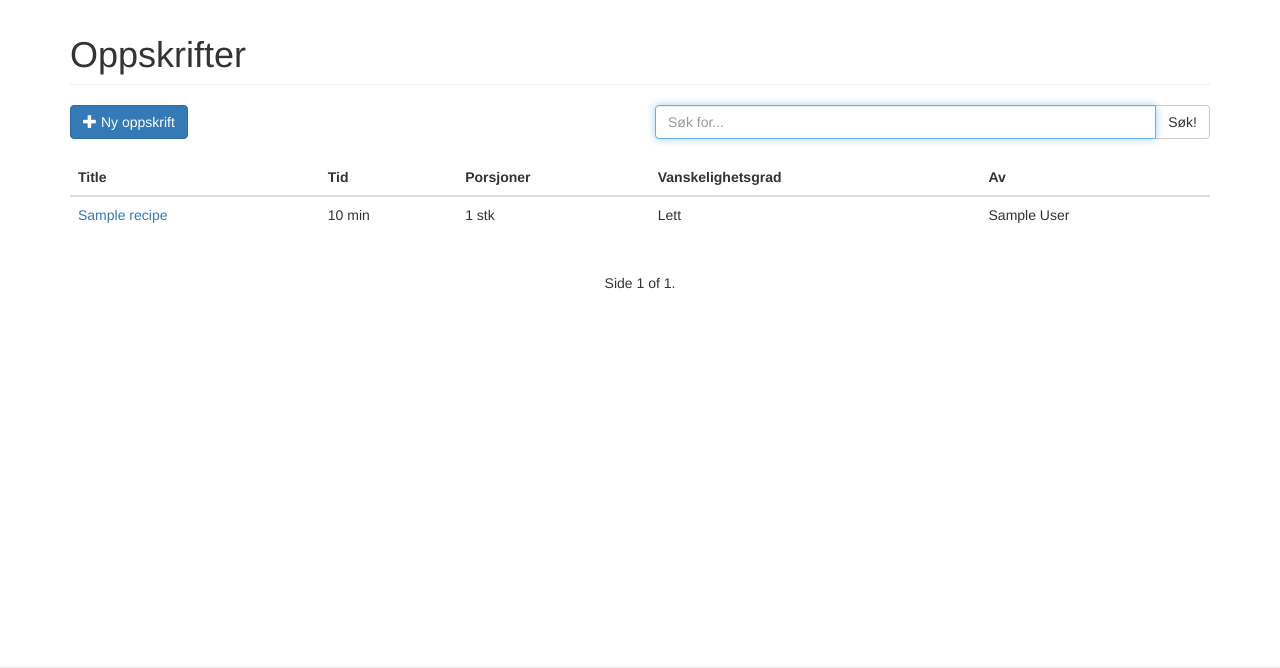
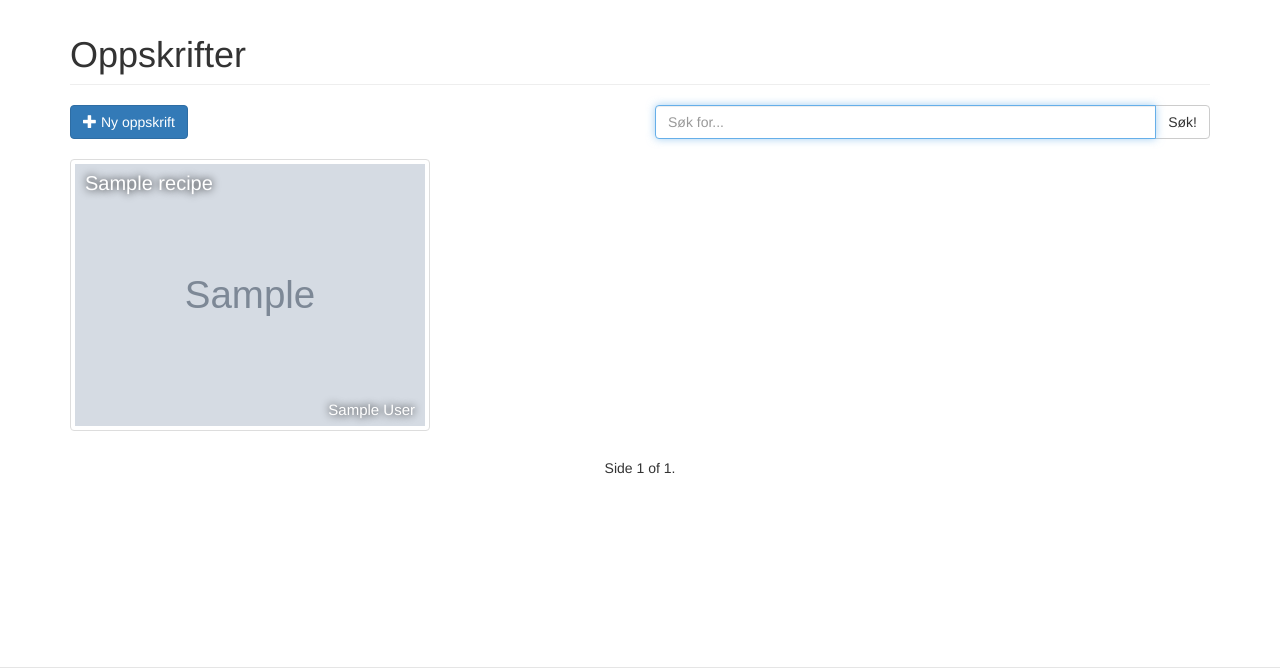
Before and after one commit to torvald/lekvam.no, a Django app: page /oppskrifter/ in a window 1280 px wide. Shown: the part 52-720 px from the top of the page. Run offline with Django 3.2, Linux system fonts and the light colour scheme; tables that the repository leaves empty hold one stand-in row (values such as "Sample post"); grey boxes marked "Sample" are stand-in pictures; some libraries are stand-ins or nearby versions.

Commit message:
Change from table to gallery like grid in oppskrifter

```diff
--- a/oppskrifter/static/css/recipe-styles.css
+++ b/oppskrifter/static/css/recipe-styles.css
@@ -1,3 +1,29 @@
+.frontcover {
+    position: relative;
+    margin-bottom: 7px;
+}
+
+.frontcover .title {
+    color:white;
+    font-size: 20px;
+    text-shadow: 0px 0px 8px black;
+    position: absolute;
+    top: 10px;
+    left: 30px;
+    width: 80%;
+}
+
+.frontcover .metadata {
+    color:white;
+    font-size: 15px;
+    text-shadow: 0px 0px 8px black;
+    text-align: right;
+    position: absolute;
+    bottom: 1px;
+    right: 30px;
+    width: 80%;
+}
+
 #recipe-info, #recipe-ingredients, #recipe-subrecipe {
     padding:5px;
 }
--- a/oppskrifter/templates/recipes.html
+++ b/oppskrifter/templates/recipes.html
@@ -2,6 +2,7 @@
 {% load static %}
 
 {% block content %}
+<link href="{% static 'css/recipe-styles.css' %}" type="text/css" rel="stylesheet">
 <div class="container">
   <h1 class="page-header">Oppskrifter</h1>
 
@@ -26,33 +27,36 @@
       </div>
   </div><!-- /row -->
     <br>
-  <div class="table-responsive">
-      <table class="table" id="recipe-table">
-          <thead>
-              <tr>
-                  <th>Title</th>
-                  <th>Tid</th>
-                  <th>Porsjoner</th>
-                  <th>Vanskelighetsgrad</th>
-                  <th>Av</th>
-              </tr>
-          </thead>
-          <tbody>
-              {% for recipe in recipes %}
-              <tr>
-                  <td><a href="{% url 'recipe' recipe_id=recipe.id %}">{{ recipe.title }}</a></td>
-                  <td>{{ recipe.duration }} min</td>
-                  <td>{{ recipe.people }} stk</td>
-                  <td>{{ recipe.get_level_display }}</td>
-                  <td>{{ recipe.owner.get_full_name }}</td>
-              </tr>
-              {% empty %}
-              <tr>
-                  <td colspan="7" class="text-center bg-warning">Ingen oppskrifter</td>
-              </tr>
-              {% endfor %}
-          </tbody>
-      </table>
+
+   <div class="row">
+       {% for recipe in recipes %}
+       <div class="col-lg-4 col-md-4 col-sm-6 col-xs-12 frontcover">
+            <a href="{% url 'recipe' recipe_id=recipe.id %}">
+
+              {% if recipe.image %}
+                <img src="{{ recipe.image.url }}" class="img-thumbnail img-responsive" />
+              {% else %}
+                 <img src="http://via.placeholder.com/600x400?text=Bilde mangler" class="img-thumbnail img-responsive" />
+              {% endif %}
+
+              <div class="title">
+                  <p>{{ recipe.title }}</p>
+              </div>
+
+              <div class="metadata">
+                  <p>{{ recipe.owner.get_full_name }}</p>
+              </div>
+
+              <div style="display:none;">
+                  {{ recipe.duration }} min
+                  {{ recipe.people }} stk
+                  {{ recipe.get_level_display }}
+              </div>
+
+             </a>
+
+       </div>
+       {% endfor %}
    </div>
 
 
--- a/oppskrifter/views.py
+++ b/oppskrifter/views.py
@@ -43,7 +43,7 @@ def paginate(request, objects_list):
 ##### List of recipes #####
 
 def recipes(request):
-    recipes = Recipe.objects.filter(deleted__isnull = True)
+    recipes = Recipe.objects.filter(deleted__isnull = True).order_by('-created_at')
     query = request.GET.get('query') or ""
     if query:
         # naive serach functionality
```
